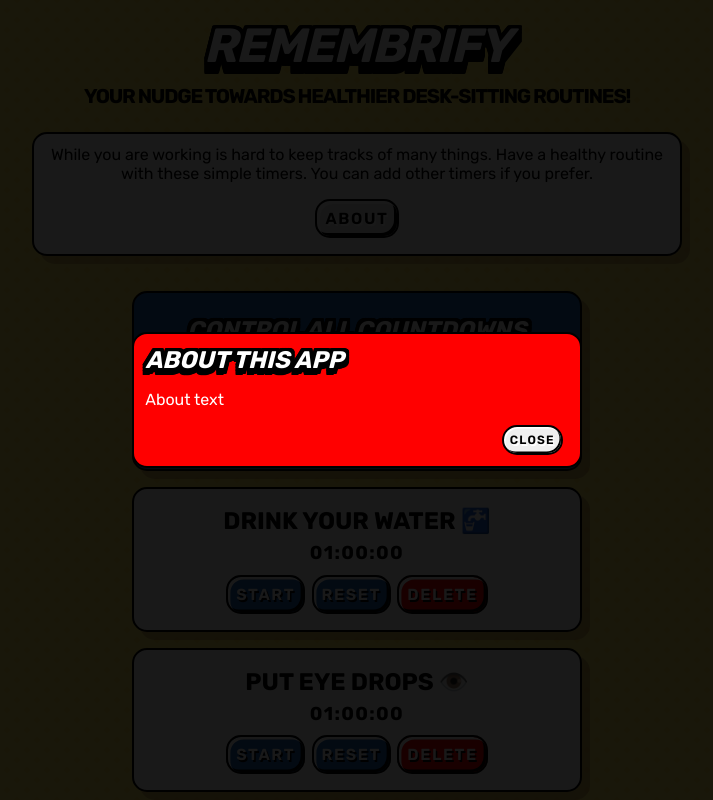
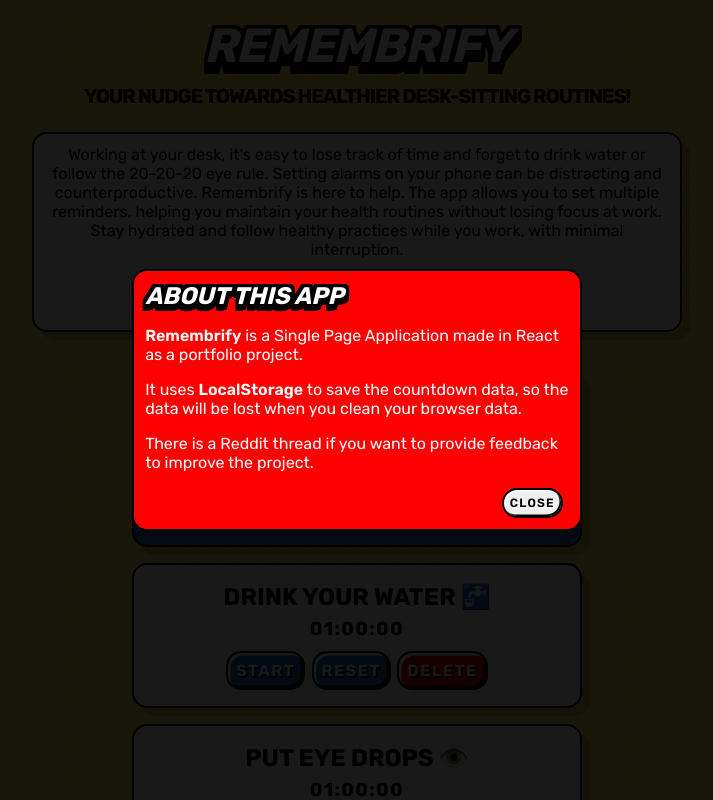
Before and after one commit to damianobacci/health-routines, a React (Vite) app: page / in a window 1280 px wide. Both pictures are taken after a click on the button "ABOUT". Shown: the top 800 px of the page, without its empty margins (283-996 px from the left). Built offline with nearby package versions, Linux system fonts and the light colour scheme.

Commit message:
Marketing text

```diff
--- a/src/App.jsx
+++ b/src/App.jsx
@@ -12,9 +12,12 @@
         <h2>Your Nudge Towards Healthier Desk-Sitting Routines!</h2>
       </header>
       <section className={classes.text}>
-        While you are working is hard to keep tracks of many things. Have a
-        healthy routine with these simple timers. You can add other timers if
-        you prefer.
+        Working at your desk, it's easy to lose track of time and forget to
+        drink water or follow the 20-20-20 eye rule. Setting alarms on your
+        phone can be distracting and counterproductive. Remembrify is here to
+        help. The app allows you to set multiple reminders, helping you maintain
+        your health routines without losing focus at work. Stay hydrated and
+        follow healthy practices while you work, with minimal interruption.
         <button
           onClick={() => dialog.current.showModal()}
           className={classes["button-primary"]}
--- a/src/UI/AboutModal.jsx
+++ b/src/UI/AboutModal.jsx
@@ -5,7 +5,16 @@
   return (
     <dialog className={classes["result-modal"]} ref={ref}>
       <h2>About this app</h2>
-      <p>About text</p>
+      <p>
+        <strong>Remembrify</strong> is a Single Page Application made in React
+        as a portfolio project.
+        <p>
+          It uses <strong>LocalStorage</strong> to save the countdown data, so
+          the data will be lost when you clean your browser data.
+        </p>
+        There is a Reddit thread if you want to provide feedback to improve the
+        project.
+      </p>
       <form method="dialog">
         <button>Close</button>
       </form>
```
